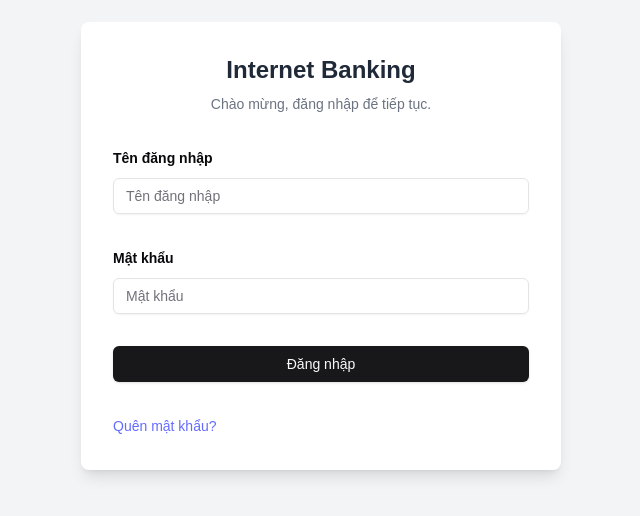
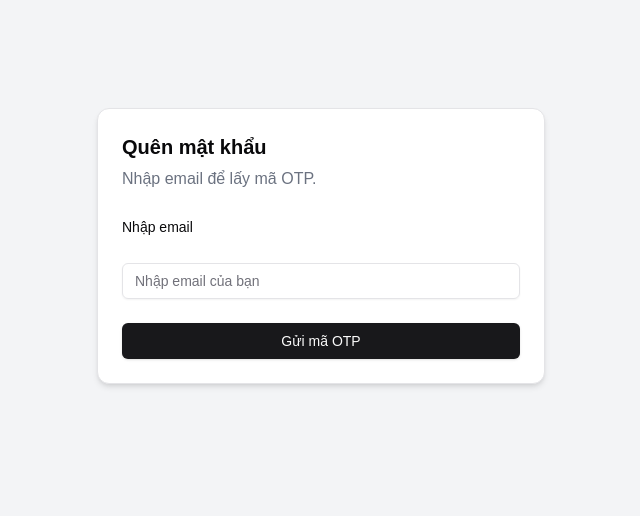
Before and after one commit to minhchau1112/InternetBanking, a React (Vite) app in the folder frontend/: page /forgot-password in a window 1280 px wide. Before the commit this address led to /login. Shown: the part 154-670 px from the top of the page, without its empty margins (319-959 px from the left). Built offline with nearby package versions, Linux system fonts and the light colour scheme.

Commit message:
[Frontend] Layout to forget password

```diff
--- a/frontend/package.json
+++ b/frontend/package.json
@@ -31,6 +31,7 @@
     "react": "^18.3.1",
     "react-dom": "^18.3.1",
     "react-hook-form": "^7.54.2",
+    "react-icons": "^5.4.0",
     "react-redux": "^9.2.0",
     "react-router-dom": "^7.1.0",
     "react-toastify": "^11.0.2",
--- a/frontend/src/App.tsx
+++ b/frontend/src/App.tsx
@@ -12,14 +12,14 @@ import ForgotPassword from "@/pages/login/ForgotPassword.tsx";
 function App() {
     const navigate = useNavigate();
     const token = localStorage.getItem("access_token");
+    const location = useLocation();
     useEffect(() => {
-        if (!token) {
+        if (!token && location.pathname !== "/login" && location.pathname !== "/forgot-password") {
             navigate("/login");
         }
-    }, [navigate, token]);
+    }, [navigate, token, location.pathname]);
 
     const user = useSelector((state: RootState) => state.auth.user);
-    const location = useLocation();
 
     const userType: "ROLE_CUSTOMER" | "ROLE_EMPLOYEE" | "ROLE_ADMIN" | null =
         user?.role === "ROLE_CUSTOMER" || user?.role === "ROLE_EMPLOYEE" || user?.role === "ROLE_ADMIN"
--- a/frontend/src/pages/login/ForgotPassword.tsx
+++ b/frontend/src/pages/login/ForgotPassword.tsx
@@ -1,55 +1,122 @@
-import React, { useEffect, useState } from "react";
+import React, { useState, useRef } from "react";
 import { Card, CardContent, CardHeader } from "@/components/ui/card";
 import { Input } from "@/components/ui/input";
 import { Label } from "@/components/ui/label";
-
-const MOCK_EMAIL = "user@example.com";
-const MOCK_OTP = "123456";
+import { Button } from "@/components/ui/button";
+import { FiEdit } from "react-icons/fi";
 
 const ForgotPassword: React.FC = () => {
-    const [otp, setOtp] = useState("");
-    const [isValidOtp, setIsValidOtp] = useState<boolean | null>(null);
+    const [email, setEmail] = useState("");
+    const [OTP, setOTP] = useState<string[]>(Array(6).fill(""));
+    const [isEmailSubmitted, setIsEmailSubmitted] = useState(false);
+    const [isValidOTP, setIsValidOTP] = useState<boolean | null>(null);
 
-    useEffect(() => {
-        console.log("OTP đã được gửi đến:", MOCK_EMAIL);
-    }, []);
+    const otpRefs = useRef<(HTMLInputElement | null)[]>([]);
 
-    useEffect(() => {
-        if (otp.length === 6) {
-            if (otp === MOCK_OTP) {
-                setIsValidOtp(true);
+    const handleEmailSubmit = () => {
+        console.log("Email được gửi tới API:", email);
+        setIsEmailSubmitted(true);
+    };
+
+    const handleOTPSubmit = (enteredOtp: string) => {
+        console.log("OTP được gửi tới API:", enteredOtp);
+        if (enteredOtp === "123456") {
+            setIsValidOTP(true);
             alert("OTP xác nhận thành công! Một liên kết để đặt lại mật khẩu đã được gửi.");
         } else {
-                setIsValidOtp(false);
+            setIsValidOTP(false);
         }
-        } else {
-            setIsValidOtp(null);
+    };
+
+    const handleEditEmail = () => {
+        setIsEmailSubmitted(false);
+        setOTP(Array(6).fill(""));
+        setIsValidOTP(null);
+    };
+
+    const handleOTPChange = (value: string, index: number) => {
+        if (isNaN(Number(value))) return;
+        const newOTP = [...OTP];
+        newOTP[index] = value;
+        setOTP(newOTP);
+
+        if (value && index < 5) {
+            otpRefs.current[index + 1]?.focus();
         }
-    }, [otp]);
+
+        const enteredOtp = newOTP.join("");
+        if (enteredOtp.length === 6 && !newOTP.includes("")) {
+            handleOTPSubmit(enteredOtp);
+        }
+    };
+
+    const handleKeyDown = (event: React.KeyboardEvent<HTMLInputElement>, index: number) => {
+        if (event.key === "Backspace" && OTP[index] === "" && index > 0) {
+            otpRefs.current[index - 1]?.focus();
+        }
+    };
 
     return (
         <div className="flex justify-center items-center min-h-screen bg-gray-100">
             <Card className="w-full max-w-md shadow-md">
                 <CardHeader>
                     <h2 className="text-xl font-bold">Quên mật khẩu</h2>
-                    <p className="text-gray-500">
-                        Chúng tôi đã gửi OTP tới email của bạn: <b>{MOCK_EMAIL}</b>.
-                    </p>
+                    <div className="text-gray-500">
+                        {isEmailSubmitted ? (
+                            <div>
+                                <span>Mã OTP đã được gửi tới email: </span>
+                                <div className="flex mt-2 items-center">
+                                    <b>{email}</b>
+                                    <FiEdit
+                                        onClick={handleEditEmail}
+                                        className="ml-2 cursor-pointer text-gray-500 hover:text-gray-700"
+                                        title="Chỉnh sửa email"
+                                    />
+                                </div>
+                            </div>
+                        ) : (
+                            <p>Nhập email để lấy mã OTP.</p>
+                        )}
+                    </div>
                 </CardHeader>
-                <CardContent className="space-y-4">
-                    <Label htmlFor="otp">Nhập OTP</Label>
+                <CardContent className="space-y-6">
+                    {isEmailSubmitted ? (
+                        <>
+                            <Label htmlFor="OTP">Nhập OTP</Label>
+                            <div className="flex justify-center items-center space-x-2">
+                                {OTP.map((digit, index) => (
                                     <Input
-                        id="otp"
+                                        key={index}
+                                        ref={(el) => (otpRefs.current[index] = el)}
+                                        id={`OTP-input-${index}`}
                                         type="text"
-                        maxLength={6}
-                        placeholder="Nhập OTP"
-                        value={otp}
-                        onChange={(e) => setOtp(e.target.value)}
+                                        maxLength={1}
+                                        value={digit}
+                                        onChange={(e) => handleOTPChange(e.target.value, index)}
+                                        onKeyDown={(e) => handleKeyDown(e, index)}
+                                        className="w-12 h-12 text-center text-lg border border-gray-300 rounded-md focus:outline-none focus:ring-2 focus:ring-blue-500"
+                                    />
+                                ))}
+                            </div>
+                            {isValidOTP === false && (
+                                <p className="text-sm text-red-500 mt-2">OTP không hợp lệ. Vui lòng thử lại.</p>
+                            )}
+                        </>
+                    ) : (
+                        <>
+                            <Label htmlFor="email">Nhập email</Label>
+                            <Input
+                                id="email"
+                                type="email"
+                                placeholder="Nhập email của bạn"
+                                value={email}
+                                onChange={(e) => setEmail(e.target.value)}
                                 required
-                        className={isValidOtp === false ? "border-red-500" : ""}
                             />
-                    {isValidOtp === false && (
-                        <p className="text-sm text-red-500">OTP không hợp lệ. Vui lòng thử lại.</p>
+                            <Button onClick={handleEmailSubmit} className="w-full">
+                                Gửi mã OTP
+                            </Button>
+                        </>
                     )}
                 </CardContent>
             </Card>
--- a/frontend/src/pages/login/Login.tsx
+++ b/frontend/src/pages/login/Login.tsx
@@ -37,6 +37,15 @@ export function LoginForm() {
             password: "",
         },
     })
+    const onForgotPassword = async () => {
+        try {
+            // await axios.post("/api/auth/forgot-password");
+            navigate("/forgot-password");
+        } catch (error) {
+            console.log(error);
+            toast.error("Có lỗi xảy ra khi gửi OTP. Vui lòng thử lại.");
+        }
+    };
 
     const onSubmit = async (values: z.infer<typeof formSchema>) => {
         try {
@@ -104,12 +113,13 @@ export function LoginForm() {
                     />
                     <Button className="w-full hover:border-none" type="submit">Đăng nhập</Button>
                     <div className="text-left">
-                        <a
-                            href="/forgot-password"
-                            className="text-sm"
+                        <button
+                            type="button"
+                            onClick={onForgotPassword}
+                            className="text-sm text-blue-600 bg-transparent border-none p-0 m-0 focus:outline-none"
                         >
                             Quên mật khẩu?
-                        </a>
+                        </button>
                     </div>
                 </form>
             </div>
```
Also changed, not shown: 1 other file (tests, documents, lock files or other folders). Lines whose indentation alone changed are shown as unchanged.
